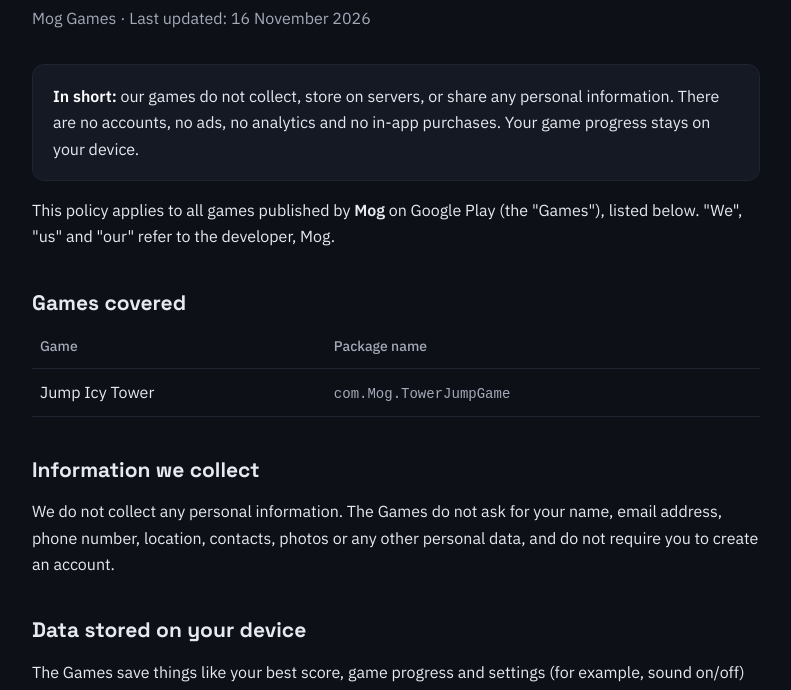
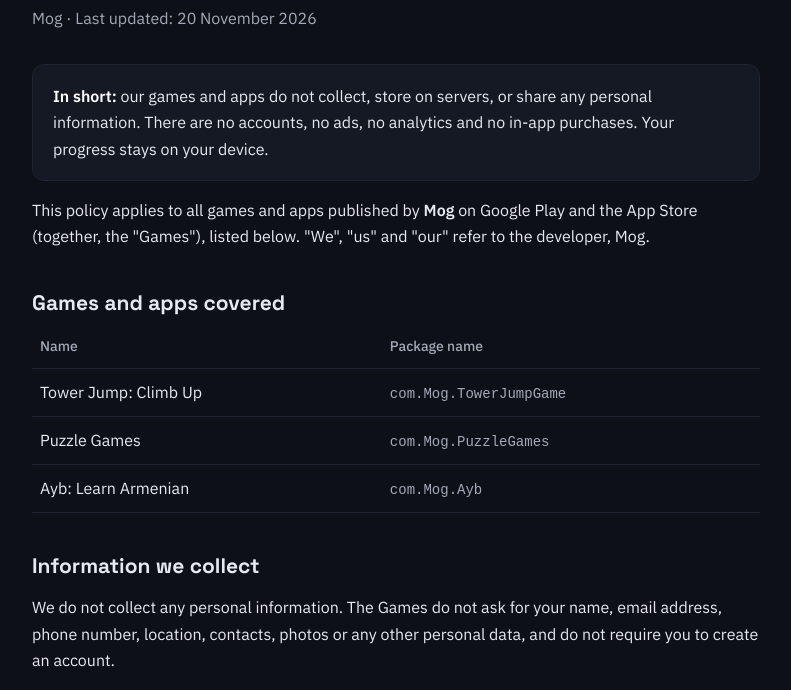
Before and after one commit to maneghazaryan/maneghazaryan.github.io, a plain HTML site: page mog/privacy/index.html in a window 1280 px wide. Shown: the part 109-799 px from the top of the page, without its empty margins (244-1035 px from the left). Drawn offline with Linux system fonts and the light colour scheme.

Commit message:
Privacy policy: add Puzzle Games and Ayb
Co-Authored-By: Claude Opus 5.5 <noreply@anthropic.com>
Claude-Session: https://claude.ai/code/session_0167NSw3W5kTDR5m5eVXdx2n

```diff
--- a/mog/privacy/index.html
+++ b/mog/privacy/index.html
@@ -4,8 +4,8 @@
 <meta charset="utf-8">
 <meta name="viewport" content="width=device-width, initial-scale=1">
 <meta name="theme-color" content="#0D1016">
-<title>Privacy Policy — Mog Games</title>
-<meta name="description" content="Privacy policy for all games published by Mog on Google Play.">
+<title>Privacy Policy — Mog</title>
+<meta name="description" content="Privacy policy for all games and apps published by Mog.">
 <meta name="robots" content="index,follow">
 <link rel="preconnect" href="https://fonts.googleapis.com">
 <link href="https://fonts.googleapis.com/css2?family=Space+Grotesk:wght@600;700&amp;family=IBM+Plex+Sans:wght@400;500;600&amp;display=swap" rel="stylesheet">
@@ -33,18 +33,20 @@ footer{margin-top:48px;color:var(--muted);font-size:14px}
 <body>
 <main>
 <h1>Privacy Policy</h1>
-<p class="meta">Mog Games · Last updated: 16 November 2026</p>
+<p class="meta">Mog · Last updated: 20 November 2026</p>
 
 <div class="box">
-<strong>In short:</strong> our games do not collect, store on servers, or share any personal information. There are no accounts, no ads, no analytics and no in-app purchases. Your game progress stays on your device.
+<strong>In short:</strong> our games and apps do not collect, store on servers, or share any personal information. There are no accounts, no ads, no analytics and no in-app purchases. Your progress stays on your device.
 </div>
 
-<p>This policy applies to all games published by <strong>Mog</strong> on Google Play (the "Games"), listed below. "We", "us" and "our" refer to the developer, Mog.</p>
+<p>This policy applies to all games and apps published by <strong>Mog</strong> on Google Play and the App Store (together, the "Games"), listed below. "We", "us" and "our" refer to the developer, Mog.</p>
 
-<h2>Games covered</h2>
+<h2>Games and apps covered</h2>
 <table>
-<tr><th>Game</th><th>Package name</th></tr>
-<tr><td>Jump Icy Tower</td><td><code>com.Mog.TowerJumpGame</code></td></tr>
+<tr><th>Name</th><th>Package name</th></tr>
+<tr><td>Tower Jump: Climb Up</td><td><code>com.Mog.TowerJumpGame</code></td></tr>
+<tr><td>Puzzle Games</td><td><code>com.Mog.PuzzleGames</code></td></tr>
+<tr><td>Ayb: Learn Armenian</td><td><code>com.Mog.Ayb</code></td></tr>
 </table>
 
 <h2>Information we collect</h2>
@@ -76,7 +78,7 @@ footer{margin-top:48px;color:var(--muted);font-size:14px}
 <p>We may update this policy, for example when a new game is published or a new feature is added. Changes are posted on this page with a new "Last updated" date.</p>
 
 <h2>Contact</h2>
-<p>Questions about this policy or the Games: <a href="mailto:mangas.ar.badam@gmail.com">mangas.ar.badam@gmail.com</a></p>
+<p>Questions about this policy, our games or apps: <a href="mailto:mangas.ar.badam@gmail.com">mangas.ar.badam@gmail.com</a></p>
 
 <footer>© 2026 Mog</footer>
 </main>
```
